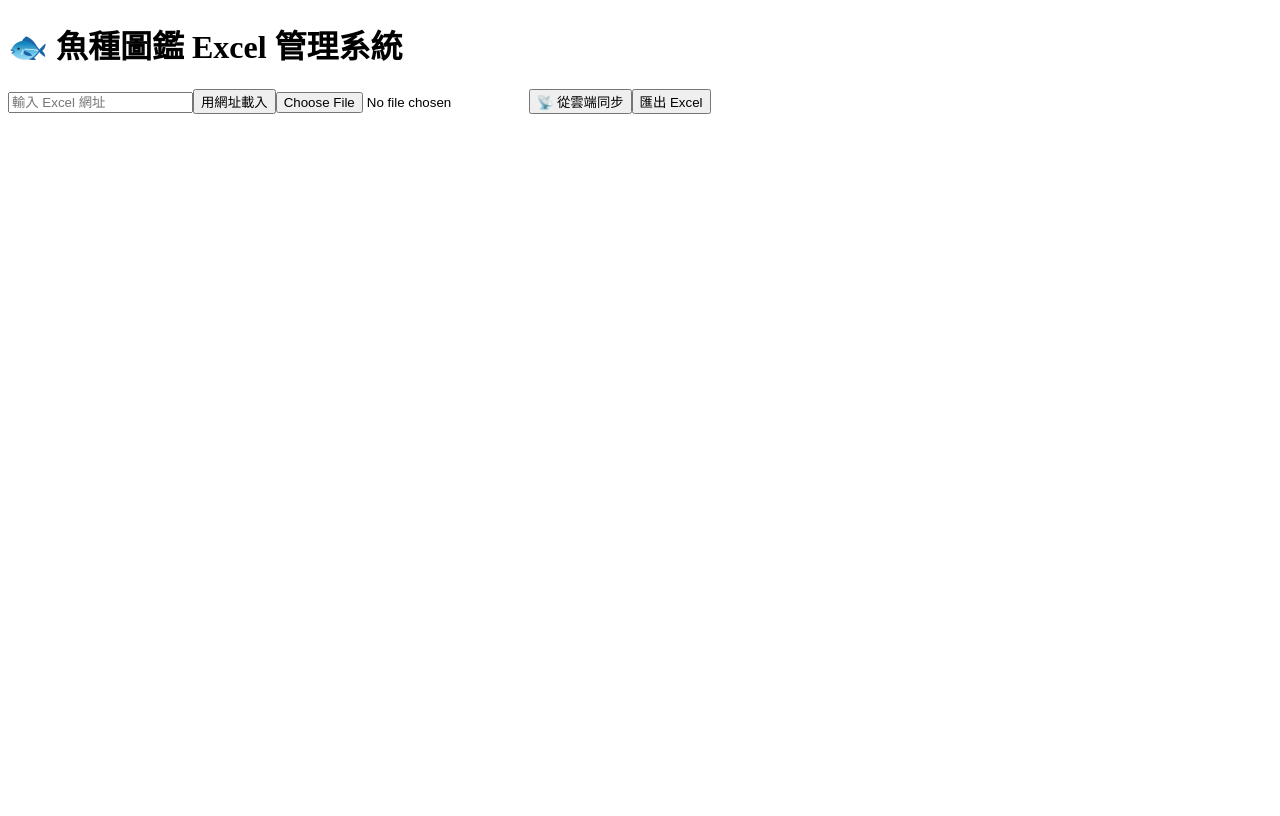
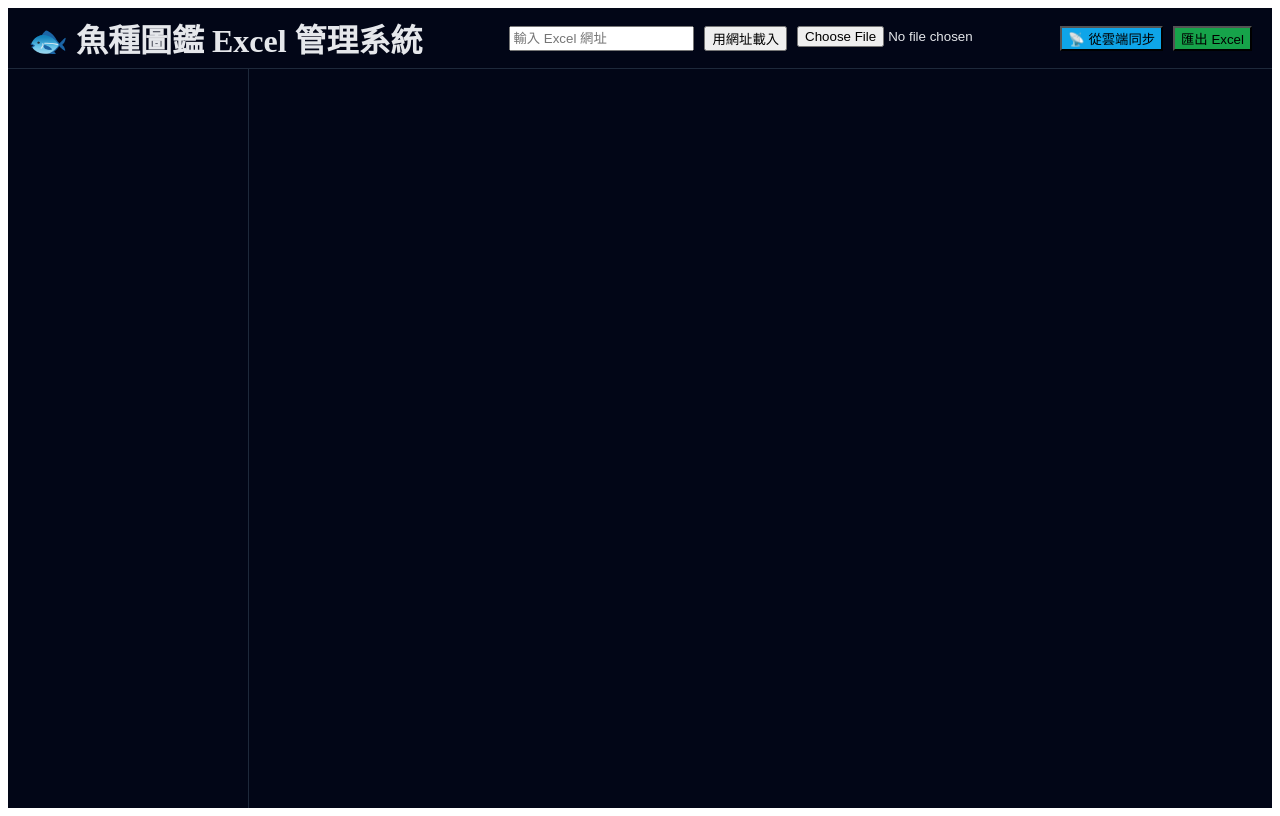
Before and after one commit to dicoge/vue-excel-dashboard, a Vue app: page / in a window 1280 px wide. Built offline with nearby package versions, Linux system fonts and the light colour scheme.

Commit message:
Update ExcelDashboard.vue

```diff
--- a/src/components/ExcelDashboard.vue
+++ b/src/components/ExcelDashboard.vue
@@ -1,6 +1,7 @@
 <template>
   <div class="layout">
 
+    <!-- ===== Top Bar ===== -->
     <header class="topbar">
       <h1>🐟 魚種圖鑑 Excel 管理系統</h1>
 
@@ -22,6 +23,7 @@
 
     <div class="body">
 
+      <!-- ===== Sidebar ===== -->
       <aside class="sidebar">
         <div
           v-for="(sheet, idx) in sheets"
@@ -33,10 +35,12 @@
         </div>
       </aside>
 
+      <!-- ===== Main ===== -->
       <main class="main" v-if="activeSheet">
         <div class="table-wrap">
           <table>
 
+            <!-- Header -->
             <thead>
               <tr>
                 <th v-for="h in DISPLAY_HEADERS" :key="h">
@@ -45,6 +49,7 @@
               </tr>
             </thead>
 
+            <!-- Body -->
             <tbody>
               <tr
                 v-for="(row, r) in rows"
@@ -60,6 +65,7 @@
                   :class="{ error: isInvalidCell(row, c) }"
                 >
 
+                  <!-- 類型 -->
                   <select
                     v-if="c === TYPE_COL_INDEX"
                     v-model.number="rows[r][c]"
@@ -74,6 +80,7 @@
                     </option>
                   </select>
 
+                  <!-- 標題 -->
                   <select
                     v-else-if="c === TITLE_COL_INDEX"
                     v-model="rows[r][c]"
@@ -88,6 +95,7 @@
                     </option>
                   </select>
 
+                  <!-- 數字 -->
                   <input
                     v-else-if="c === MIN_COL_INDEX || c === MAX_COL_INDEX"
                     type="number"
@@ -96,6 +104,7 @@
                     v-model.number="rows[r][c]"
                   />
 
+                  <!-- 文字 -->
                   <div
                     v-else
                     contenteditable
@@ -114,6 +123,7 @@
       </main>
 
     </div>
+
   </div>
 </template>
 
@@ -124,11 +134,11 @@ import * as XLSX from "xlsx"
 import { parseExcel } from "../utils/excel"
 
 /* ============================= */
+/* 設定 */
+/* ============================= */
 
 const CLOUD_API =
   "https://excelproxy.kin169999.workers.dev/"
-
-/* ============================= */
 
 const DATA_START_ROW = 5
 const COL_COUNT = 7
@@ -160,11 +170,17 @@ const TITLE_OPTIONS = [
 ]
 
 /* ============================= */
+/* 狀態 */
+/* ============================= */
 
 const excelUrl = ref("")
 const sheets = ref([])
 const activeSheetIndex = ref(0)
 
+const activeSheet = computed(() => sheets.value[activeSheetIndex.value])
+
+/* ============================= */
+/* 載入 */
 /* ============================= */
 
 async function loadFromUrl() {
@@ -205,10 +221,8 @@ function uploadExcel(e) {
 }
 
 /* ============================= */
-
-const activeSheet = computed(() => {
-  return sheets.value[activeSheetIndex.value]
-})
+/* 計算（隱藏前五行） */
+/* ============================= */
 
 const rows = computed(() => {
   if (!activeSheet.value) return []
@@ -218,6 +232,8 @@ const rows = computed(() => {
     .map(row => row.slice(0, COL_COUNT))
 })
 
+/* ============================= */
+/* 驗證 */
 /* ============================= */
 
 function isInvalidRow(row) {
@@ -231,9 +247,19 @@ function isInvalidCell(row, col) {
   return isInvalidRow(row)
 }
 
-function updateCell(row, col, e) {
-  rows.value[row][col] = e.target.innerText
+/* ============================= */
+/* 編輯（正確寫回原始資料） */
+/* ============================= */
+
+function updateCell(rowIndex, colIndex, e) {
+  const realIndex = rowIndex + DATA_START_ROW
+  activeSheet.value.data[realIndex][colIndex] =
+    e.target.innerText
 }
+
+/* ============================= */
+/* 匯出（保留前五行） */
+/* ============================= */
 
 function exportExcel() {
   const wb = XLSX.utils.book_new()
@@ -251,3 +277,120 @@ function exportExcel() {
   XLSX.writeFile(wb, "fish_data_export.xlsx")
 }
 </script>
+
+<style scoped>
+.layout {
+  height: 100vh;
+  display: flex;
+  flex-direction: column;
+  background: #020617;
+  color: #e5e7eb;
+}
+
+.topbar {
+  height: 60px;
+  border-bottom: 1px solid #1e293b;
+  display: flex;
+  align-items: center;
+  justify-content: space-between;
+  padding: 0 20px;
+}
+
+.actions {
+  display: flex;
+  gap: 10px;
+}
+
+.actions button.export {
+  background: #16a34a;
+}
+
+.actions button.cloud {
+  background: #0ea5e9;
+}
+
+.body {
+  flex: 1;
+  display: flex;
+  overflow: hidden;
+}
+
+.sidebar {
+  width: 220px;
+  border-right: 1px solid #1e293b;
+  padding: 10px;
+}
+
+.sheet-btn {
+  padding: 10px;
+  margin-bottom: 6px;
+  border-radius: 6px;
+  cursor: pointer;
+}
+
+.sheet-btn.active {
+  background: #2563eb;
+}
+
+.main {
+  flex: 1;
+  padding: 10px;
+}
+
+.table-wrap {
+  height: 100%;
+  overflow: auto;
+  border: 1px solid #1e293b;
+  border-radius: 8px;
+}
+
+table {
+  width: 100%;
+  border-collapse: collapse;
+  table-layout: fixed;
+}
+
+thead th {
+  position: sticky;
+  top: 0;
+  background: linear-gradient(180deg, #0f172a, #020617);
+  padding: 10px;
+  font-weight: 700;
+}
+
+tr.row-0 td {
+  background: #020617;
+}
+
+tr.row-1 td {
+  background: rgba(255, 255, 255, 0.06);
+}
+
+tr.row-error td {
+  background: rgba(220, 38, 38, 0.18) !important;
+}
+
+td {
+  border-bottom: 1px solid #1e293b;
+  padding: 6px;
+}
+
+td.error {
+  outline: 2px solid #dc2626;
+}
+
+.select,
+.number-input {
+  width: 100%;
+  background: #020617;
+  color: white;
+  border: 1px solid #334155;
+  padding: 4px;
+  border-radius: 4px;
+}
+
+.editable {
+  min-height: 22px;
+  outline: none;
+}
+</style>
```
